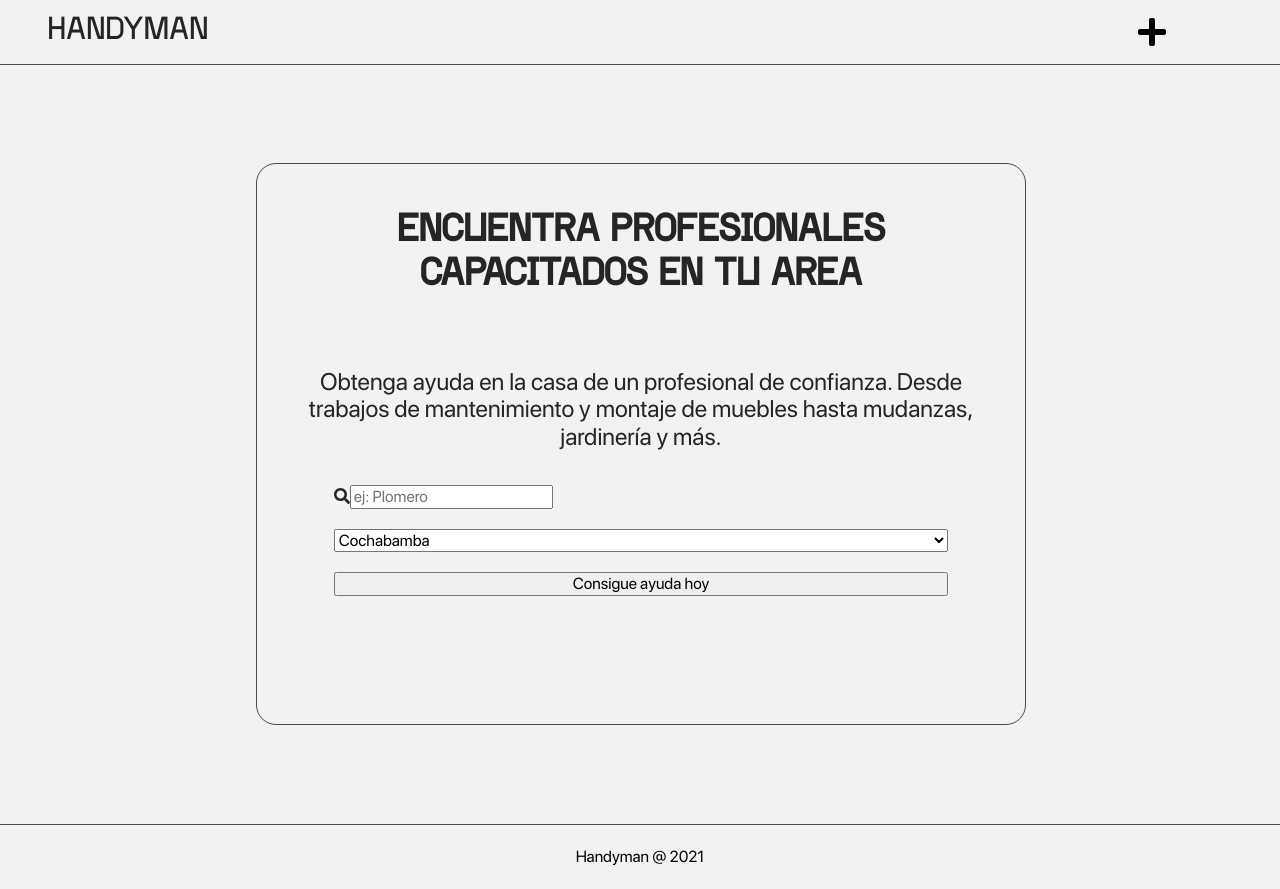
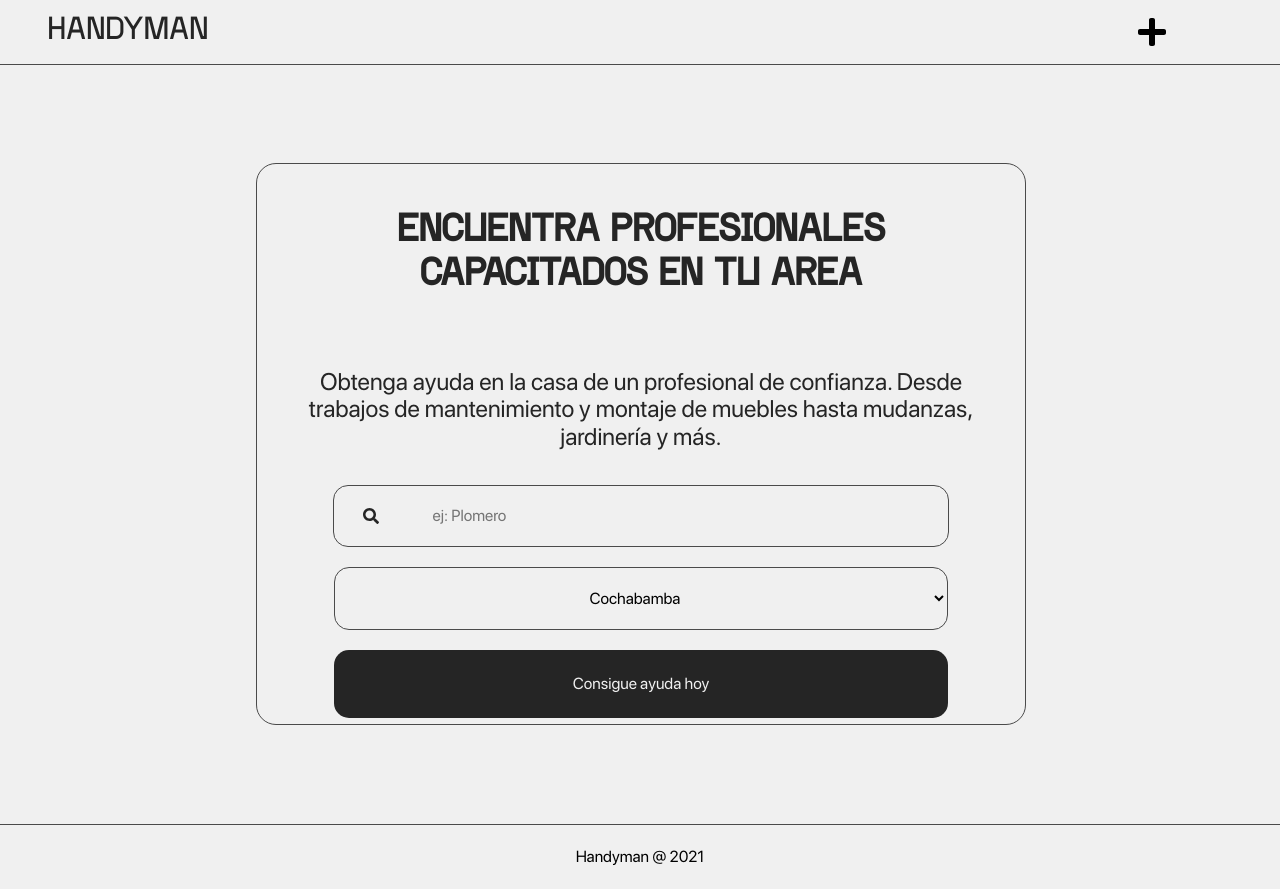
Before and after one commit to blvckcenturion/handyman-front-end, a Next.js app: page / in a window 1280 px wide. Built offline with nearby package versions, Linux system fonts and the light colour scheme.

Commit message:
Finished index page basic implementation & started with the search page implementation

```diff
--- a/styles/globals.scss
+++ b/styles/globals.scss
@@ -40,3 +40,7 @@ footer{
     height: 8vh;
 
 }
+
+input:focus-visible, select:focus-visible{
+    outline: none;
+}
--- a/styles/index.scss
+++ b/styles/index.scss
@@ -6,3 +6,4 @@
 
 //Pages
 @import './pages/Index.scss';
+@import './pages/Search.scss';
--- a/styles/pages/Index.scss
+++ b/styles/pages/Index.scss
@@ -20,9 +20,10 @@
             text-align: center;
             margin: 0 40px;
         }
-        form{
+        &-form{
             width: 80%;
             display: flex;
+            height: 50%;
             flex-direction: column;
             align-items: center;
             justify-content: center;
@@ -30,6 +31,38 @@
                 margin: 10px;
                 width: 100%;
             }
+            div{
+                display: flex;
+                align-items: center;
+                justify-content: space-around;
+                flex-direction: row;
+                border: 1px solid $light-black;
+                padding: 20px 0;
+                border-radius: 15px;
+                svg{
+                    width: 30px;
+                }
+                input{
+                    border: none;
+                    width: 80%;
+                    background-color: transparent;
+
+                }
+            }
+            select{
+                padding: 20px 20px;
+                border: 1px solid $light-black;
+                background-color: transparent;
+                border-radius: 15px;
+                text-align: center;
+            }
+            button{
+                background-color: $black;
+                color: $white;
+                border: none;
+                padding: 25px;
+                border-radius: 15px;
+            }
         }
     }
 }
--- /dev/null
+++ b/styles/pages/Search.scss
@@ -0,0 +1,9 @@
+.search-page-content{
+    width: 80%;
+    min-height: 100%;
+    text-align: center;
+    div{
+        width: 100%;
+        border-top: 1px solid $light-black;
+    }
+}
--- a/styles/variables.scss
+++ b/styles/variables.scss
@@ -2,7 +2,7 @@
 
 $green: #CFFE15;
 $black: #252525;
-$white: #F2F2F2;
+$white: #f0f0f0;
 $light-black: #4A4A4A;
 
 //Breakpoint Definitions
```
Also changed, not shown: pages/search.js (added, +30 -0 lines).
